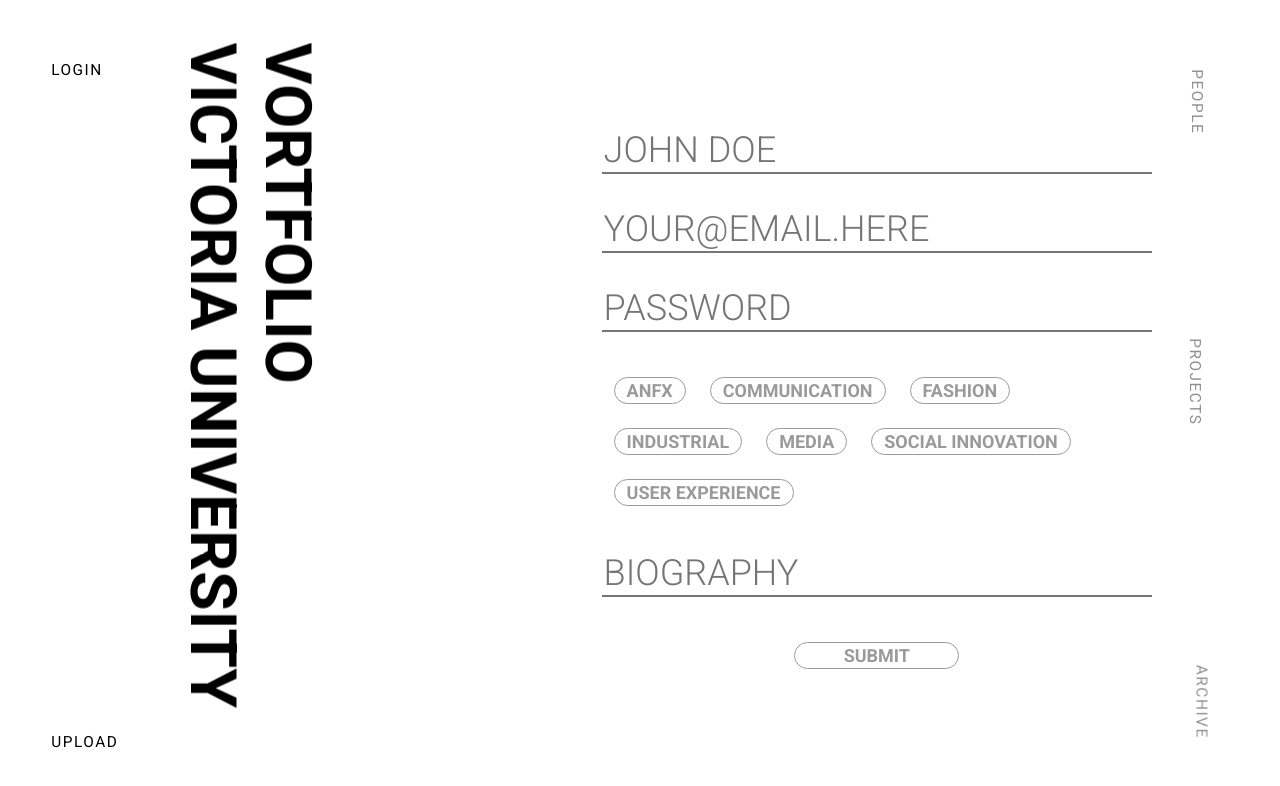
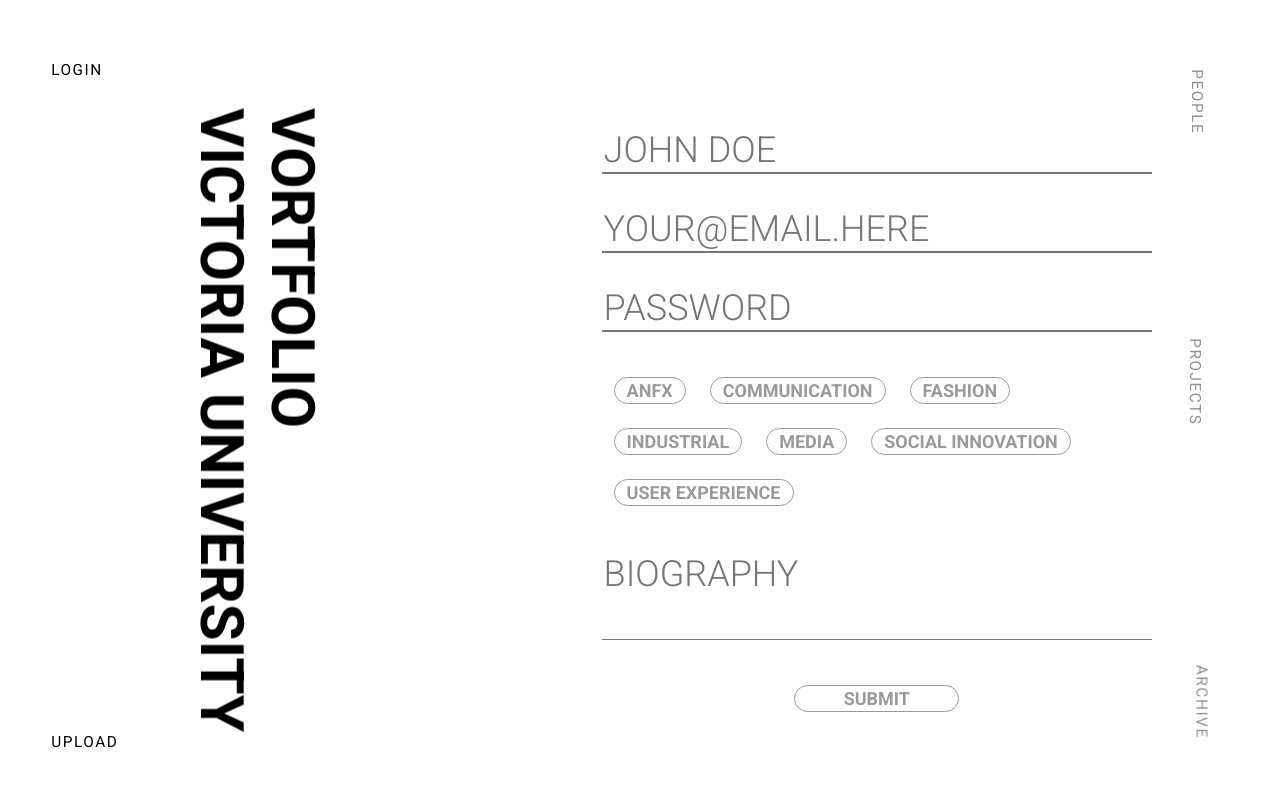
Before and after one commit to AydnH/IXXN321_AS3, a React (Create React App) app in the folder client/: page /#/SignUp in a window 1280 px wide. Shown: the top 786 px of the page. Built offline with nearby package versions, Linux system fonts and the light colour scheme.

Commit message:
fixing margin issue. changing input to textarea with a limit of 200 characters.

```diff
--- a/client/src/components/pages/SignUp/SignUp.css
+++ b/client/src/components/pages/SignUp/SignUp.css
@@ -2,19 +2,21 @@
 
 .SignUp-H1 {
     font-family: 'Roboto', sans-serif;
-    font-size: 64px;
+    font-size: 60px;
     font-weight: 900;
     margin-bottom: 0;
     max-height: 100vh;
+    margin-left: 7vw;
 }
 
 .SignUp-H2 {
     font-family: 'Roboto', sans-serif;
-    font-size: 64px;
+    font-size: 60px;
     font-weight: 900;
     margin-top: 0;
     margin-right: 0;
     max-height: 100vh;
+    margin-left: 7vw;
 }
 
 .heading {
@@ -36,6 +38,7 @@
     border-right: none;
     margin-bottom: 6%;
     text-transform: uppercase;
+    resize: none;
 }
 
 .form {
--- a/client/src/components/pages/SignUp/SignUp.js
+++ b/client/src/components/pages/SignUp/SignUp.js
@@ -25,7 +25,7 @@
                         <button className="prof-buttons">User Experience</button>
                     </div>
 
-                    <input className="SignUp-Inputs" type="text" placeholder="BIOGRAPHY"></input>
+                    <textarea maxLength="200" className="SignUp-Inputs" placeholder="BIOGRAPHY"></textarea>
                     <button className="submit-button">SUBMIT</button>
                 </div>
             </div>
```
